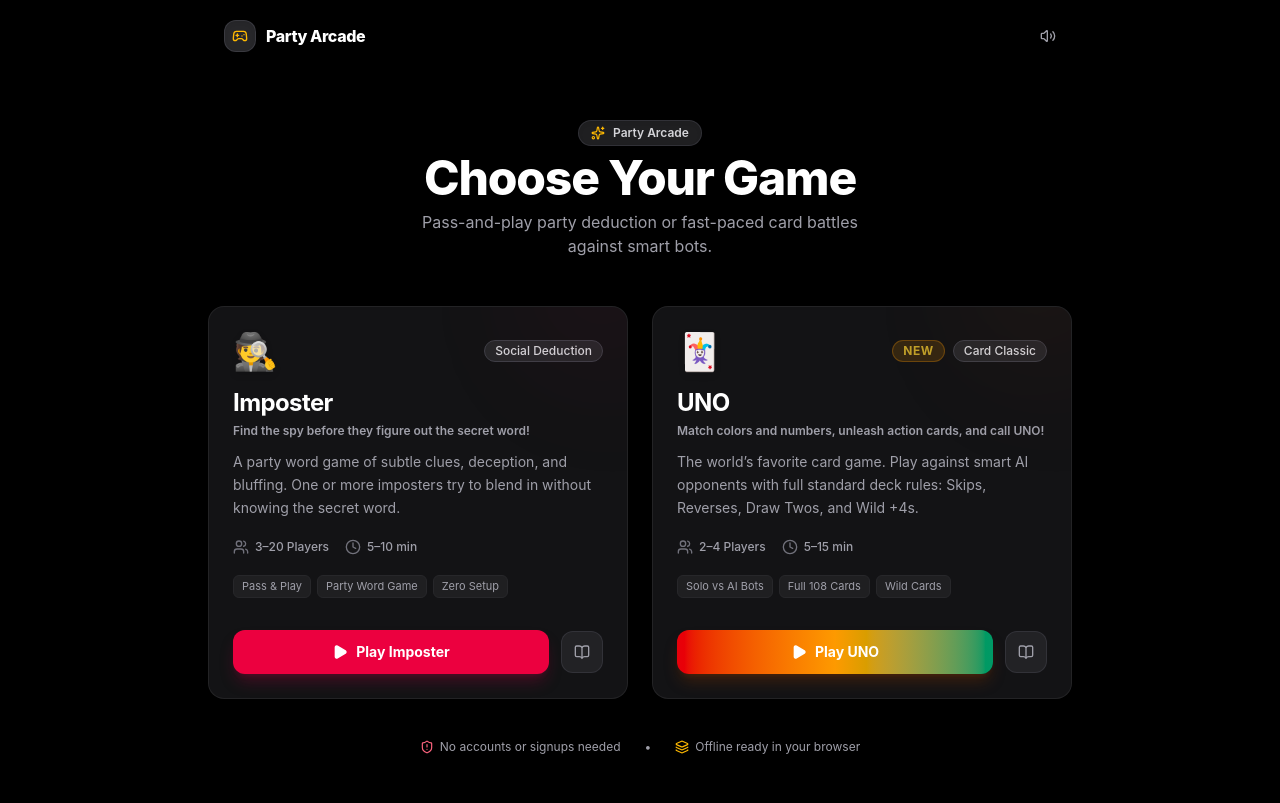
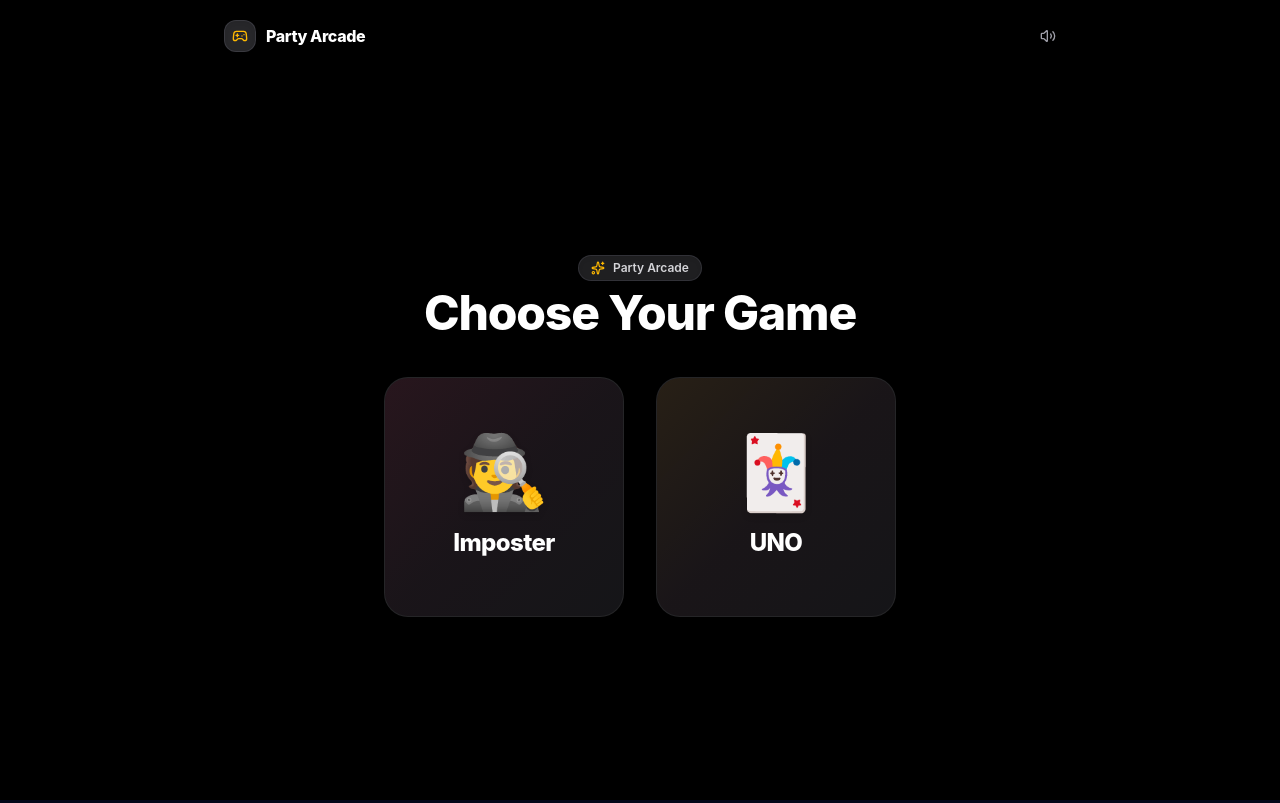
Before and after one commit to hansanakavinda/imposter-game, a React (Vite) app: page / in a window 1280 px wide. Built offline with nearby package versions, Linux system fonts and the light colour scheme.

Commit message:
feat: simplify GameHub component layout and enhance game selection UI

```diff
--- a/src/components/GameHub.jsx
+++ b/src/components/GameHub.jsx
@@ -1,135 +1,51 @@
 import React from 'react'
-import { Users, Clock, Sparkles, Play, BookOpen, ShieldAlert, Layers } from 'lucide-react'
+import { Sparkles } from 'lucide-react'
 import { GAMES } from '../data/games'
 import { playClickSound } from '../utils/sound'
 
-export default function GameHub({ onSelectGame, onOpenRulesForGame }) {
+export default function GameHub({ onSelectGame }) {
   return (
-    <div className="w-full max-w-4xl mx-auto px-4 py-6 md:py-10 flex flex-col items-center">
+    <div className="w-full max-w-2xl mx-auto px-4 py-6 md:py-12 flex flex-col items-center justify-center my-auto select-none">
       {/* Hero Banner */}
-      <div className="text-center mb-8 md:mb-12 space-y-2">
+      <div className="text-center mb-6 md:mb-10 space-y-2">
         <div className="inline-flex items-center gap-2 px-3 py-1 rounded-full bg-zinc-800/80 border border-zinc-700/60 text-xs font-semibold text-zinc-300 backdrop-blur-md shadow-inner">
           <Sparkles className="w-3.5 h-3.5 text-amber-400" />
           <span>Party Arcade</span>
         </div>
-        <h1 className="text-3xl md:text-5xl font-extrabold tracking-tight text-white">
+        <h1 className="text-2xl sm:text-3xl md:text-5xl font-extrabold tracking-tight text-white">
           Choose Your Game
         </h1>
-        <p className="text-zinc-400 text-sm md:text-base max-w-md mx-auto">
-          Pass-and-play party deduction or fast-paced card battles against smart bots.
-        </p>
       </div>
 
-      {/* Game Selection Grid */}
-      <div className="grid grid-cols-1 md:grid-cols-2 gap-6 w-full">
-        {GAMES.map((game) => {
-          return (
+      {/* Simplified Square Game Tiles (Game Name + Icon Only) */}
+      <div className="grid grid-cols-2 gap-4 sm:gap-6 md:gap-8 w-full max-w-xs sm:max-w-md md:max-w-lg mx-auto">
+        {GAMES.map((game) => (
+          <button
+            key={game.id}
+            type="button"
+            onClick={() => {
+              playClickSound()
+              onSelectGame(game.id)
+            }}
+            className={`group relative aspect-square rounded-3xl bg-zinc-900/90 border border-zinc-800/90 hover:border-zinc-700/80 p-4 sm:p-6 md:p-8 flex flex-col items-center justify-center gap-3 sm:gap-4 md:gap-5 overflow-hidden transition-all duration-300 hover:-translate-y-1.5 active:scale-95 shadow-xl hover:shadow-2xl select-none cursor-pointer ${game.borderGlow}`}
+            aria-label={game.title}
+          >
+            {/* Ambient background glow accent */}
             <div
-              key={game.id}
-              className={`group relative rounded-2xl bg-zinc-900/80 border border-zinc-800/80 p-6 flex flex-col justify-between overflow-hidden backdrop-blur-sm transition-all duration-300 hover:-translate-y-1 hover:shadow-2xl ${game.borderGlow}`}
-            >
-              {/* Radial gradient background accent */}
-              <div
-                className={`absolute -top-24 -right-24 w-48 h-48 rounded-full bg-gradient-to-br ${game.gradient} blur-3xl opacity-60 group-hover:opacity-100 transition duration-500 pointer-events-none`}
-              />
+              className={`absolute inset-0 bg-gradient-to-br ${game.gradient} opacity-40 group-hover:opacity-80 group-active:opacity-90 transition-opacity duration-300 pointer-events-none`}
+            />
 
-              <div>
-                {/* Header: Badge & Status */}
-                <div className="flex items-center justify-between mb-4">
-                  <span className="text-4xl select-none filter drop-shadow-md group-hover:scale-110 transition-transform duration-200">
-                    {game.emoji}
-                  </span>
-                  <div className="flex items-center gap-2">
-                    {game.isNew && (
-                      <span className="px-2.5 py-0.5 text-xs font-bold uppercase tracking-wider rounded-full bg-amber-500/20 text-amber-300 border border-amber-500/40 animate-pulse">
-                        New
-                      </span>
-                    )}
-                    <span className="px-2.5 py-0.5 text-xs font-medium rounded-full bg-zinc-800 text-zinc-300 border border-zinc-700">
-                      {game.badge}
-                    </span>
-                  </div>
-                </div>
+            {/* Icon */}
+            <span className="relative text-5xl sm:text-6xl md:text-7xl filter drop-shadow-md group-hover:scale-110 group-active:scale-110 transition-transform duration-300">
+              {game.emoji}
+            </span>
 
-                {/* Title & Tagline */}
-                <h2 className="text-2xl font-bold text-white mb-1 tracking-tight group-hover:text-zinc-100 flex items-center gap-2">
-                  {game.title}
-                </h2>
-                <p className="text-xs font-semibold text-zinc-400 mb-3">
-                  {game.tagline}
-                </p>
-                <p className="text-sm text-zinc-400 leading-relaxed mb-5">
-                  {game.description}
-                </p>
-
-                {/* Meta details */}
-                <div className="flex flex-wrap items-center gap-4 text-xs font-medium text-zinc-400 mb-5">
-                  <div className="flex items-center gap-1.5">
-                    <Users className="w-4 h-4 text-zinc-500" />
-                    <span>{game.playerCount}</span>
-                  </div>
-                  <div className="flex items-center gap-1.5">
-                    <Clock className="w-4 h-4 text-zinc-500" />
-                    <span>{game.duration}</span>
-                  </div>
-                </div>
-
-                {/* Feature Tags */}
-                <div className="flex flex-wrap gap-1.5 mb-6">
-                  {game.tags.map((tag) => (
-                    <span
-                      key={tag}
-                      className="px-2 py-0.5 rounded-md bg-zinc-800/60 border border-zinc-800 text-[11px] text-zinc-400"
-                    >
-                      {tag}
-                    </span>
-                  ))}
-                </div>
-              </div>
-
-              {/* Action Buttons */}
-              <div className="flex items-center gap-3 pt-2">
-                <button
-                  onClick={() => {
-                    playClickSound()
-                    onSelectGame(game.id)
-                  }}
-                  className={`flex-1 py-3 px-4 rounded-xl font-bold text-sm flex items-center justify-center gap-2 shadow-lg transition duration-200 active:scale-95 cursor-pointer ${game.buttonColor}`}
-                >
-                  <Play className="w-4 h-4 fill-current" />
-                  <span>Play {game.title}</span>
-                </button>
-
-                {onOpenRulesForGame && (
-                  <button
-                    onClick={() => {
-                      playClickSound()
-                      onOpenRulesForGame(game.id)
-                    }}
-                    className="p-3 rounded-xl bg-zinc-800/80 hover:bg-zinc-700 text-zinc-400 hover:text-zinc-200 border border-zinc-700/60 transition active:scale-95 cursor-pointer"
-                    title="How to play"
-                    aria-label={`Rules for ${game.title}`}
-                  >
-                    <BookOpen className="w-4 h-4" />
-                  </button>
-                )}
-              </div>
-            </div>
-          )
-        })}
-      </div>
-
-      {/* Arcade Info Strip */}
-      <div className="mt-10 flex items-center justify-center gap-6 text-xs text-zinc-400 select-none">
-        <div className="flex items-center gap-1.5">
-          <ShieldAlert className="w-3.5 h-3.5 text-rose-400" />
-          <span>No accounts or signups needed</span>
-        </div>
-        <span>•</span>
-        <div className="flex items-center gap-1.5">
-          <Layers className="w-3.5 h-3.5 text-amber-400" />
-          <span>Offline ready in your browser</span>
-        </div>
+            {/* Game Name */}
+            <span className="relative text-base sm:text-lg md:text-2xl font-extrabold text-white tracking-tight group-hover:text-zinc-100 transition-colors">
+              {game.title}
+            </span>
+          </button>
+        ))}
       </div>
     </div>
   )
```
